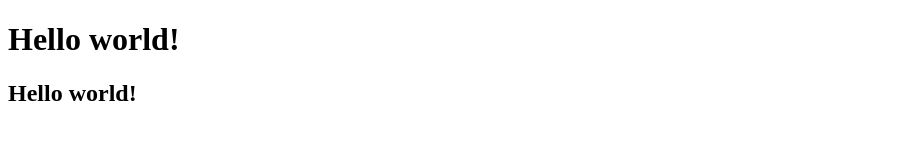
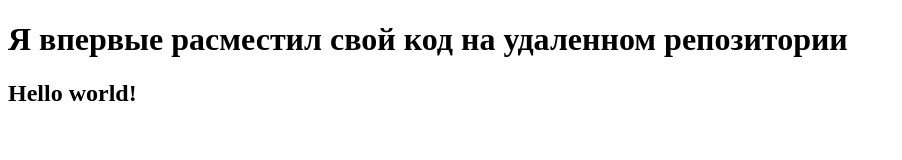
Before and after one commit to 1newtestformeo/new-repos, a plain HTML site: page index.html in a window 1280 px wide. Shown: the whole page, without its empty margins (0-902 px from the left). Drawn offline with Linux system fonts and the light colour scheme.

Commit message:
new commit

```diff
--- a/index.html
+++ b/index.html
@@ -4,10 +4,10 @@
         <meta charset="UTF-8">
         <meta html-equiv="X-UA-Compatible" content="IE=edge">
         <meta name="viewport" content="width=divice-width", initial-scale="1.0">
-        <title>Document</title>
+        <title>New git project</title>
     </head>
     <body>
-        <h1>Hello world!</h1>
+        <h1>Я впервые расместил свой код на удаленном репозитории</h1>
         <h2>Hello world!</h2>
     </body>
 </html>
```
